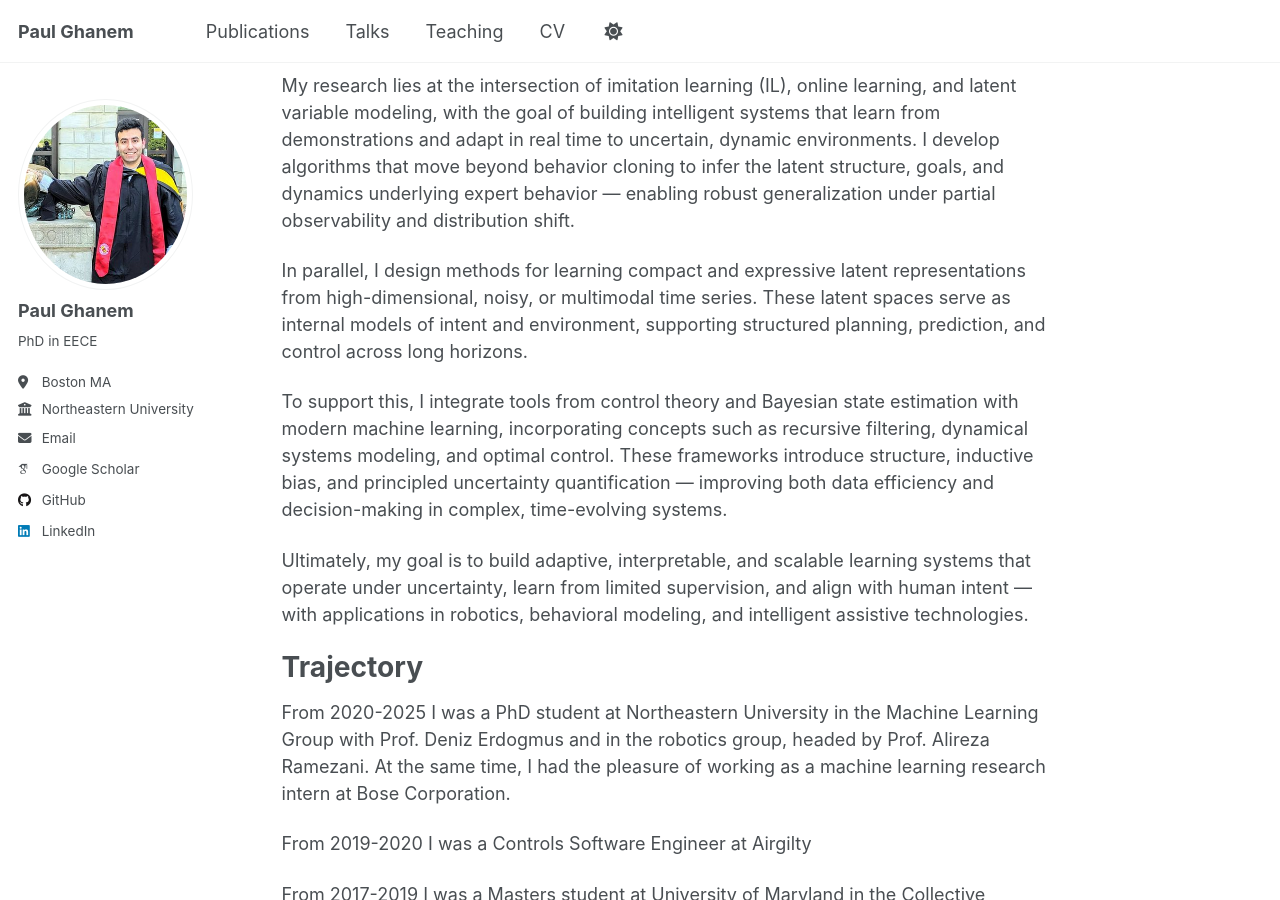
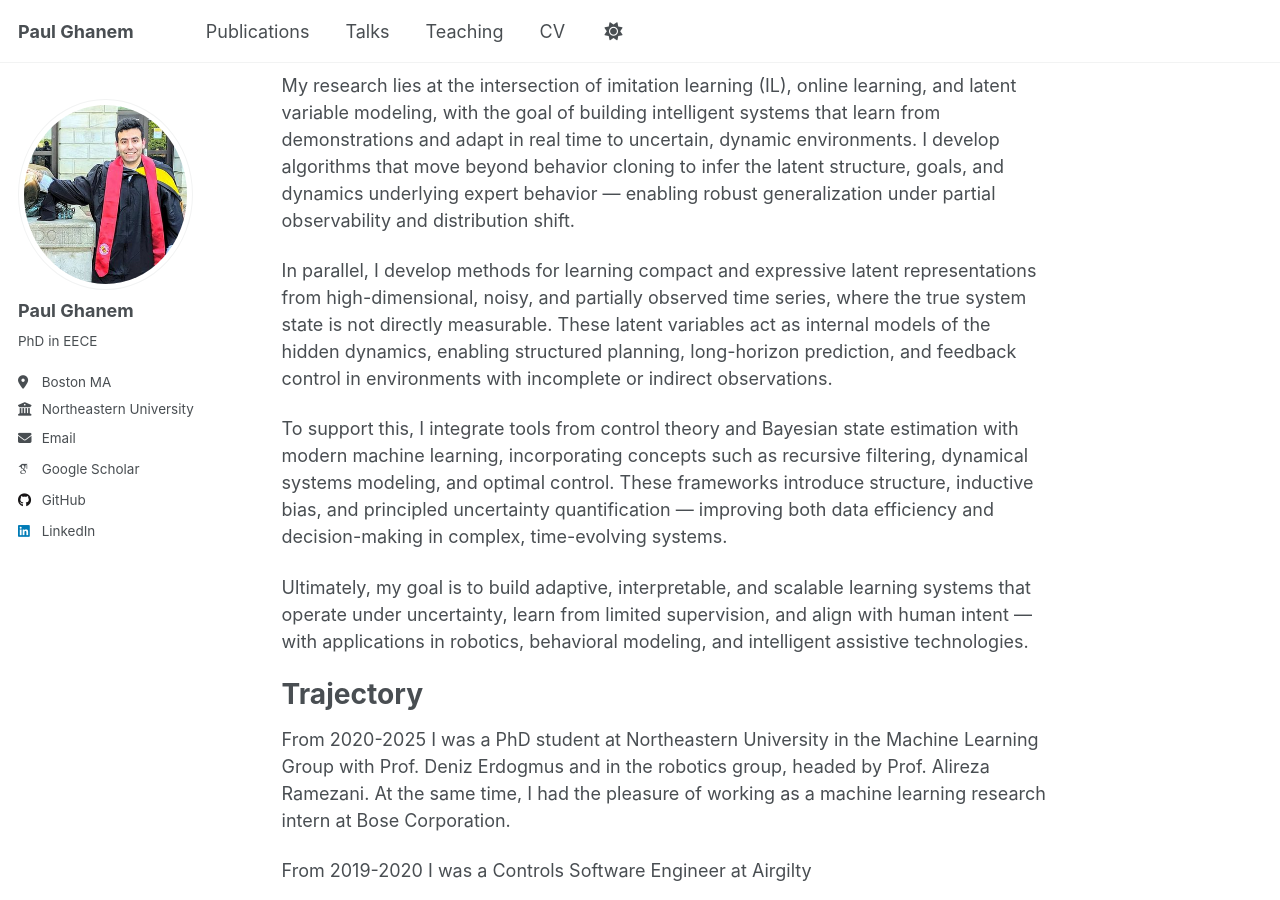
Before and after one commit to paulghanem/paulghanem.github.io, a Jekyll site: the page built from _pages/about.md, in a window 1280 px wide and 900 px high, scrolled down 562 px. Built offline with Jekyll 4.4.1, drawn with Linux system fonts in a browser that asks for light colours; some web fonts are replaced.

Commit message:
about updated

```diff
--- a/_pages/about.md
+++ b/_pages/about.md
@@ -18,7 +18,7 @@ Research Statement
 ======
 My research lies at the intersection of imitation learning (IL), online learning, and latent variable modeling, with the goal of building intelligent systems that learn from demonstrations and adapt in real time to uncertain, dynamic environments. I develop algorithms that move beyond behavior cloning to infer the latent structure, goals, and dynamics underlying expert behavior — enabling robust generalization under partial observability and distribution shift.
 
-In parallel, I design methods for learning compact and expressive latent representations from high-dimensional, noisy, or multimodal time series. These latent spaces serve as internal models of intent and environment, supporting structured planning, prediction, and control across long horizons.
+In parallel, I develop methods for learning compact and expressive latent representations from high-dimensional, noisy, and partially observed time series, where the true system state is not directly measurable. These latent variables act as internal models of the hidden dynamics, enabling structured planning, long-horizon prediction, and feedback control in environments with incomplete or indirect observations.
 
 To support this, I integrate tools from control theory and Bayesian state estimation with modern machine learning, incorporating concepts such as recursive filtering, dynamical systems modeling, and optimal control. These frameworks introduce structure, inductive bias, and principled uncertainty quantification — improving both data efficiency and decision-making in complex, time-evolving systems.
 
```
